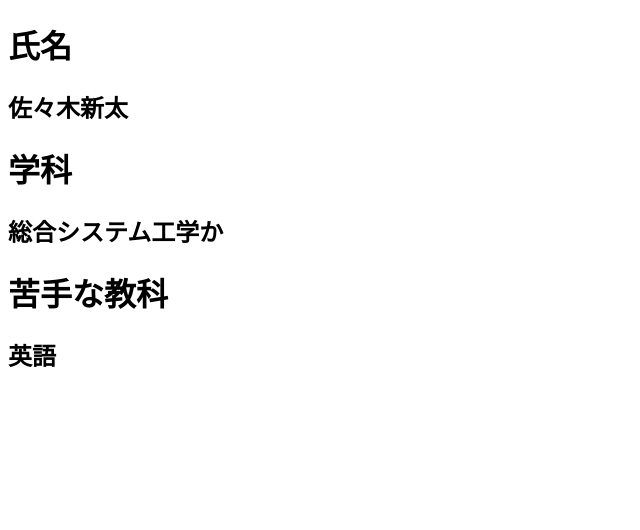
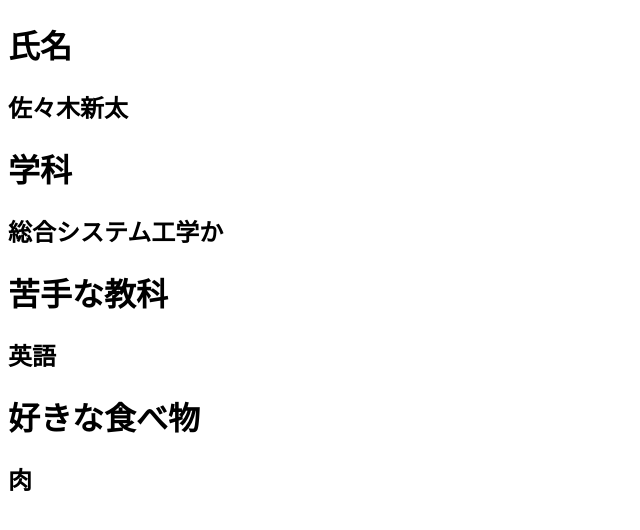
Before and after one commit to ARATA1235/branch, a plain HTML site: page profile_A.html in a window 1280 px wide. Shown: the whole page, without its empty margins (0-640 px from the left). Drawn offline with Linux system fonts and the light colour scheme.

Commit message:
好きな食べ物

```diff
--- a/profile_A.html
+++ b/profile_A.html
@@ -12,5 +12,7 @@
 	<h2>総合システム工学か</h2>
 	<h1>苦手な教科</h1>
 	<h2>英語</h2>
+	<h1>好きな食べ物<h1>
+	<h2>肉<h2>
 </body>
 </html>
```
